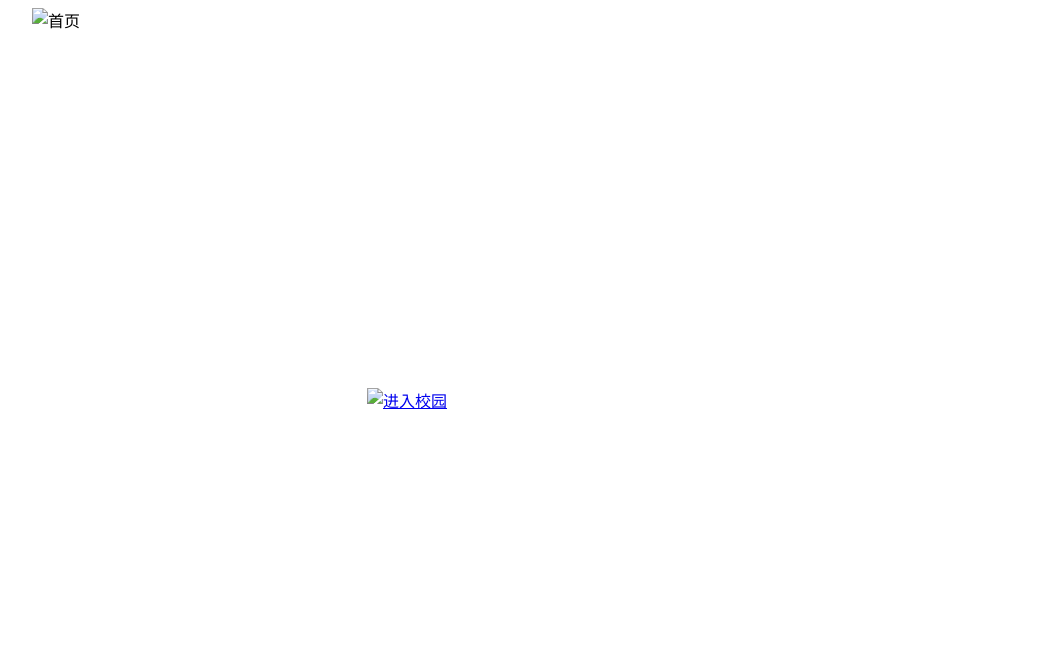
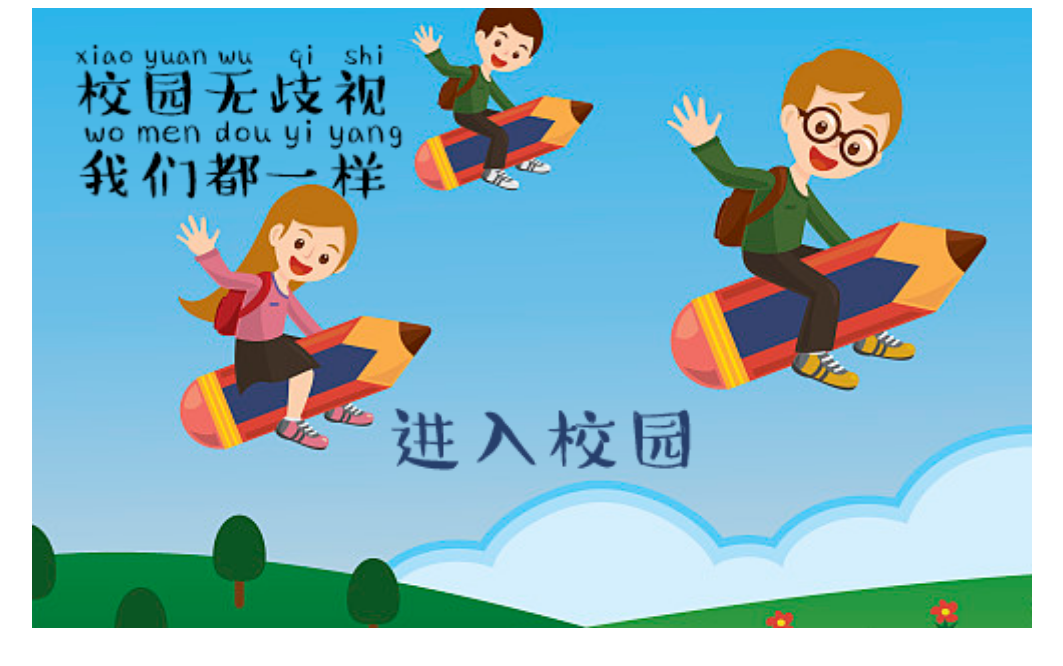
Before and after one commit to huwanping/first, a plain HTML site: page index.html in a window 1280 px wide. Shown: the whole page, without its empty margins (108-1171 px from the left). Drawn offline with Linux system fonts and the light colour scheme.

Commit message:
Add files via upload

```diff
--- a/index.html
+++ b/index.html
@@ -26,10 +26,10 @@
 
 <body>
 <div class="a1">
-	<img src="image/shouye.png" width="1000px" height="620px" alt="首页">
+	<img src="shouye.png" width="1000px" height="620px" alt="首页">
 <div class="title">
 	<a href="catalog.html">
-		<img src="image/jrxy.png" width="350px" alt="进入校园">
+		<img src="jrxy.png" width="350px" alt="进入校园">
 
 	</a>
 
```
